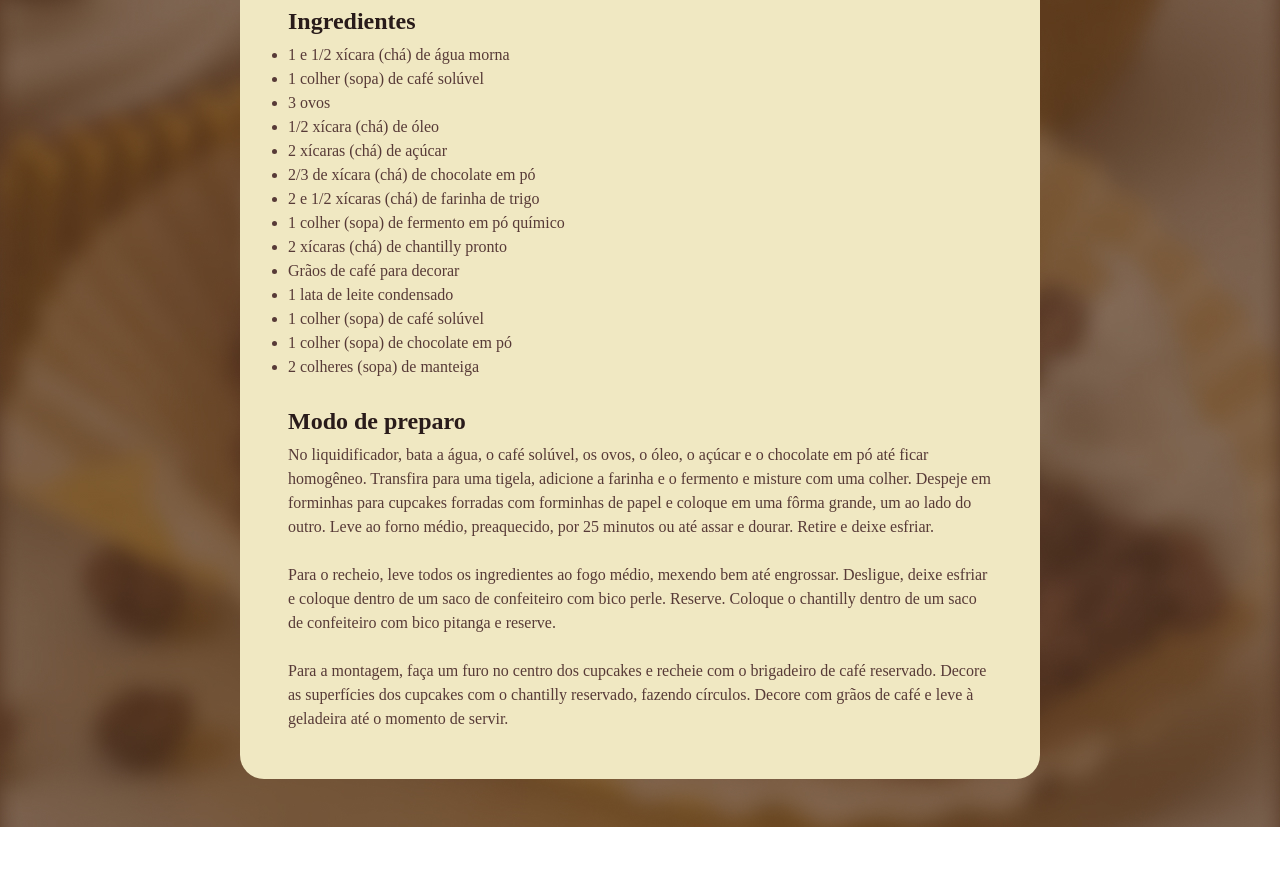
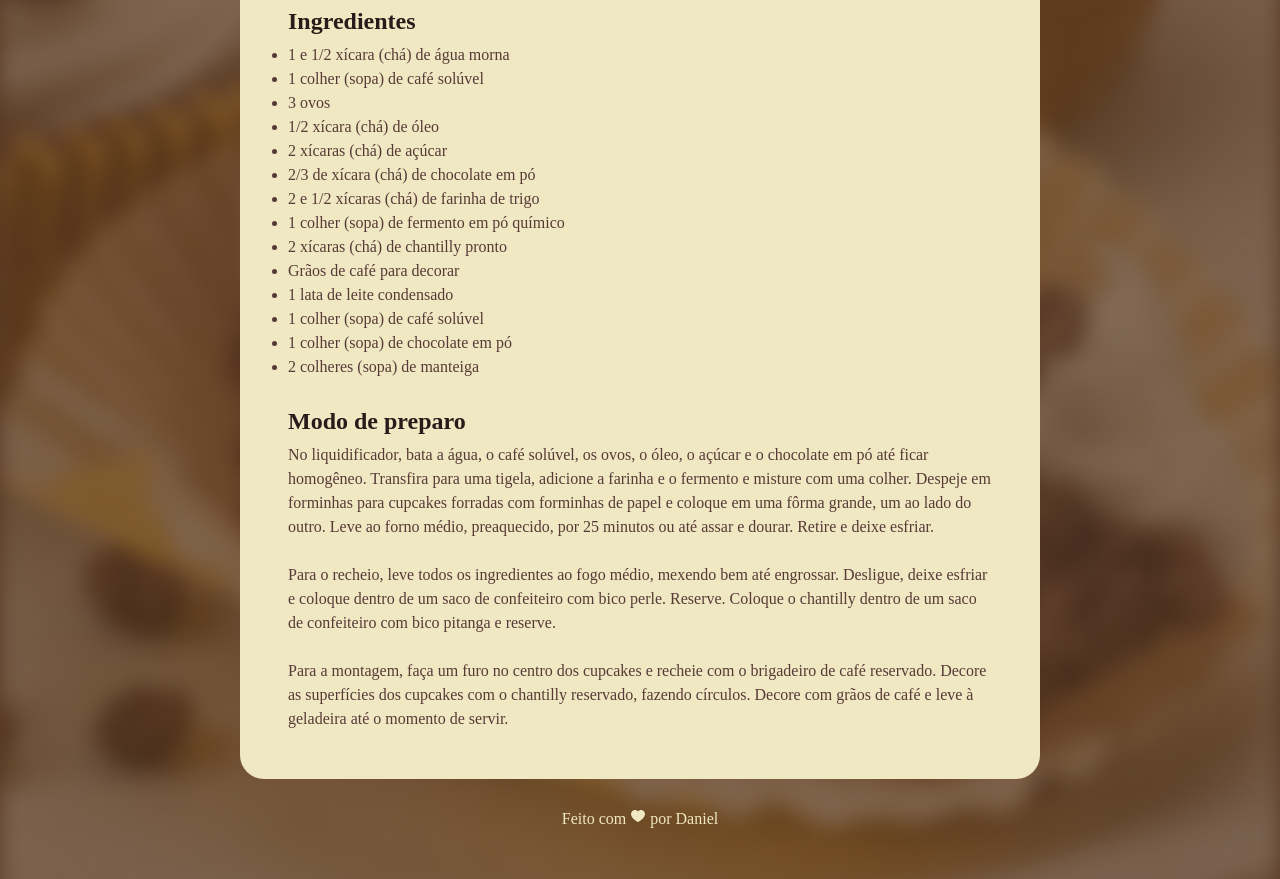
Before and after one commit to Danlucca15/pro-3, a plain HTML site: page index.html in a window 1280 px wide. Shown: the part 684-1563 px from the top of the page. Before the commit the page ends 1511 px from the top, so only its background shows below. Drawn offline with Linux system fonts and the light colour scheme; a web font is replaced by a local one.

Commit message:
adicionando footer

```diff
--- a/index.html
+++ b/index.html
@@ -51,5 +51,10 @@
     </section>
         </main>
     </div>
+
+
+<footer>
+Feito com <img src="assets/herat 2.svg" alt="coração"> por Daniel
+</footer>
 </body>
 </html>
--- a/style.css
+++ b/style.css
@@ -19,7 +19,7 @@ width: 800px;
 padding: 24px;
 background-color: #F0E8C2;
 border-radius: 24px;
-margin: 48px auto;
+margin: 48px auto 28px;
 }
 
 img {
@@ -56,3 +56,12 @@ h1, h2 {
 ul {
     padding-left: 24;
 }
+footer {
+    color: #F0E8C2;
+    text-align: center;
+    padding-bottom: 48px;
+}
+
+footer {
+    vertical-align: middle;
+}
```
Also changed, not shown: assets/heart.svg (added), assets/herat 2.svg (added).
